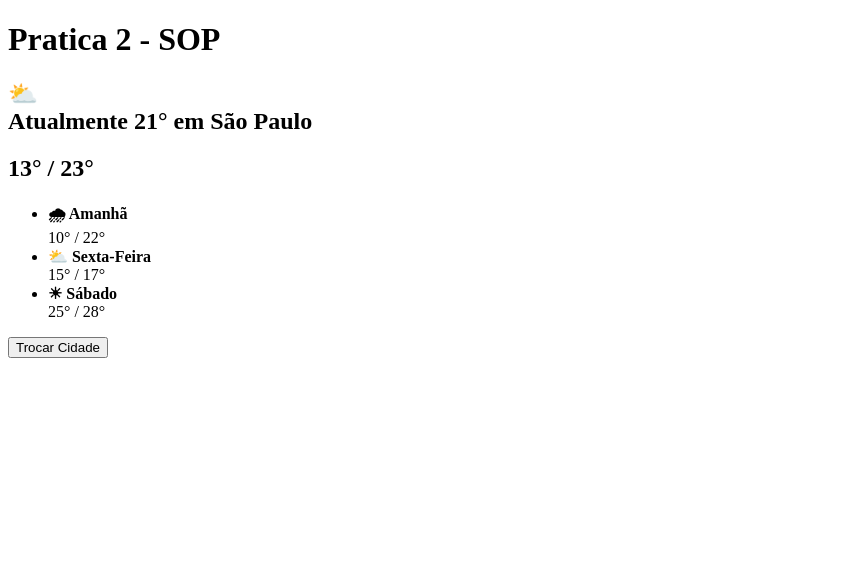
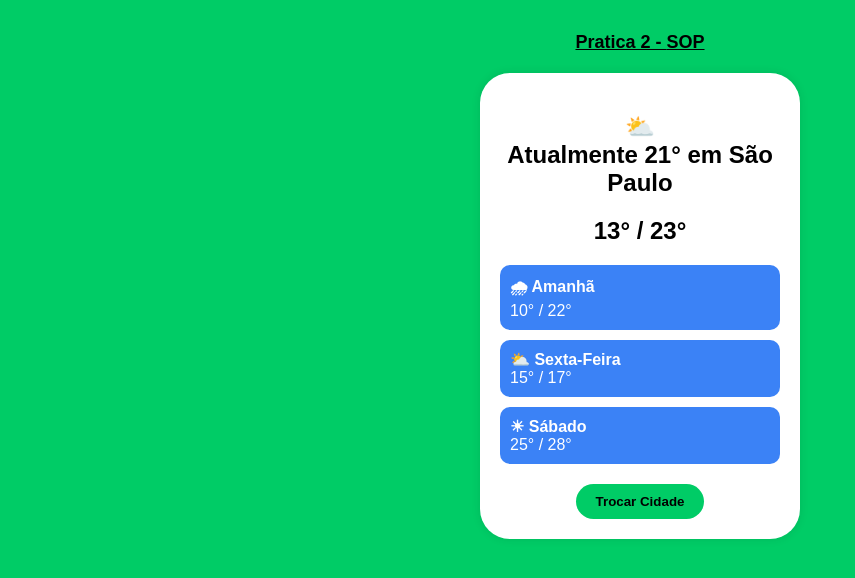
Before and after one commit to Malune08/SOP_atv2_Egrp8, a plain HTML site: page index.html in a window 1280 px wide. Shown: the whole page, without its empty margins (0-855 px from the left). Drawn offline with Linux system fonts and the light colour scheme.

Commit message:
Adicionando CSS

```diff
--- a/index.html
+++ b/index.html
@@ -3,13 +3,14 @@
 <head>
     <meta charset="UTF-8">
     <meta name="viewport" content="width=device-width, initial-scale=1.0">
+    <link rel="stylesheet" href="style.css">
     <title>SOP_atv2_Egrp8</title>
 </head>
 <body>
   <h1>Pratica 2 - <strong>SOP</strong></h1>
-
-  <h2 >&#x26c5; <br><strong></strong>Atualmente 21° em São Paulo</strong></h2>
-  <h2><strong>13° / 23°</strong></h2>
+  <div class="telinha">
+  <h2 class="descricao" >&#x26c5; <br><strong></strong>Atualmente 21° em São Paulo</strong></h2>
+  <h2 class="temperatura"><strong>13° / 23°</strong></h2>
 
   <ul>
     <li>
@@ -27,5 +28,6 @@
   </ul>
 
   <button>Trocar Cidade</button>
+  </div>
 </body>
 </html>
--- /dev/null
+++ b/style.css
@@ -0,0 +1,66 @@
+body {
+    margin: 0;
+  padding: 0;
+  box-sizing: border-box;
+  font-family: Arial, sans-serif;
+  background-color: #00cc66;
+  display: flex;
+  flex-direction: column;
+  align-items: center;
+  padding-top: 20px;
+}
+
+h1 {
+  margin-bottom: 10px;
+  font-size: 18px;
+  text-align: center;
+  text-decoration: underline;
+}
+.telinha {
+  background-color: white;
+  border-radius: 30px;
+  padding: 20px;
+  width: 280px;
+  box-shadow: 0 0 10px rgba(0, 0, 0, 0.1);
+  text-align: center;
+  margin-top: 10px;
+}
+
+.card .descricao {
+  font-size: 18px;
+  margin-bottom: 5px;
+}
+
+.card .temperatura {
+  font-size: 16px;
+  color: #444;
+  margin-bottom: 20px;
+}
+
+ul {
+  list-style: none;
+  padding: 0;
+  display: flex;
+  flex-direction: column;
+  gap: 10px;
+  margin-bottom: 20px;
+}
+
+li {
+  background-color: #3b82f6;
+  color: white;
+  border-radius: 10px;
+  padding: 10px;
+  text-align: left;
+}
+
+button {
+  background-color: #00cc66;
+  color: rgb(0, 0, 0);
+  border: none;
+  border-radius: 20px;
+  padding: 10px 20px;
+  cursor: pointer;
+  font-weight: bold;
+
+}
```
